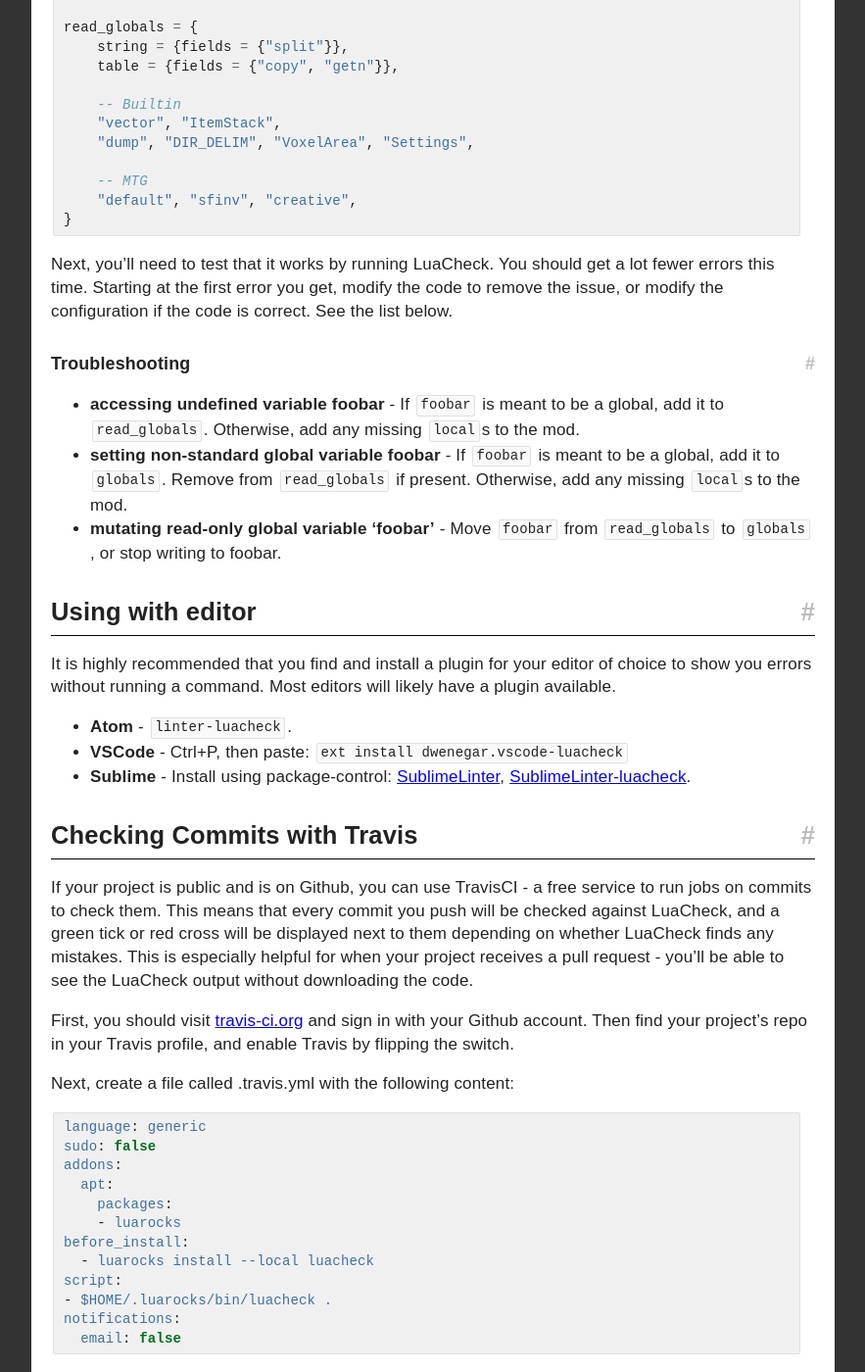
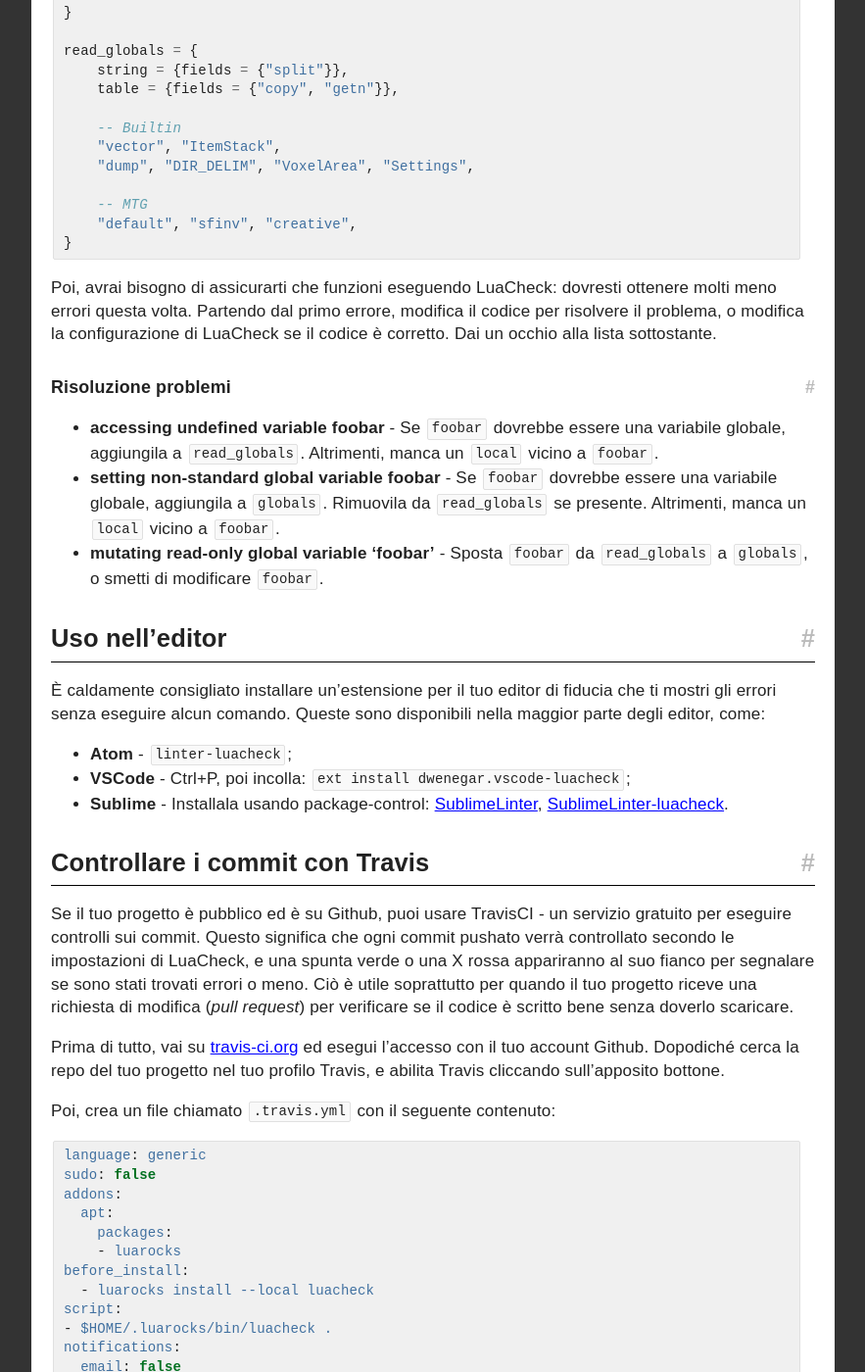
Before and after one commit to rubenwardy/minetest_modding_book, a Jekyll site: the page built from _it/quality/luacheck.md, in a window 1280 px wide and 1400 px high, scrolled down 1443 px. Shown: the whole window at 98% size, without its empty margins (338-1221 px from the left). Built offline with Jekyll 4.4.1, drawn with Linux system fonts in a browser that asks for light colours; nearby versions of some CDN libraries; some of the changed text lies outside the part shown.

Commit message:
Automatic Error Checking - Italian translation added

````diff
--- a/_it/quality/luacheck.md
+++ b/_it/quality/luacheck.md
@@ -1,64 +1,61 @@
 ---
-title: Automatic Error Checking
+title: Controllo automatico degli errori
 layout: default
 root: ../..
 idx: 8.2
-description: Use LuaCheck to find errors
-redirect_from: /en/chapters/luacheck.html
+description: Usa LuaCheck per trovare eventuali errori
+redirect_from: /it/chapters/luacheck.html
 ---
 
-## Introduction <!-- omit in toc -->
+## Introduzione <!-- omit in toc -->
 
-In this chapter, you will learn how to use a tool called LuaCheck to automatically
-scan your mod for any mistakes. This tool can be used in combination with your
-editor to provide alerts to any mistakes.
+In questo capitolo, imparerai come usare uno strumento chiamato LuaCheck per scansionare automaticamente le tue mod alla ricerca di eventuali errori.
+LuaCheck può essere usato in combinazione con l'editor per fornire avvertimenti vari.
 
-- [Installing LuaCheck](#installing-luacheck)
+- [Installare LuaCheck](#installare-luacheck)
   - [Windows](#windows)
   - [Linux](#linux)
-- [Running LuaCheck](#running-luacheck)
-- [Configuring LuaCheck](#configuring-luacheck)
-  - [Troubleshooting](#troubleshooting)
-- [Using with editor](#using-with-editor)
-- [Checking Commits with Travis](#checking-commits-with-travis)
+- [Eseguire LuaCheck](#eseguire-luacheck)
+- [Configurare LuaCheck](#configurare-luacheck)
+  - [Risoluzione problemi](#risoluzione-problemi)
+- [Uso nell'editor](#uso-nelleditor)
+- [Controllare i commit con Travis](#controllare-i-commit-con-travis)
 
-## Installing LuaCheck
+## Installare LuaCheck
 
 ### Windows
 
-Simply download luacheck.exe from
-[the Github Releases page](https://github.com/mpeterv/luacheck/releases).
+Basta scaricare luacheck.exe dall'apposita [pagina delle release su Github](https://github.com/mpeterv/luacheck/releases).
 
 ### Linux
 
-First, you'll need to install LuaRocks:
+Per prima cosa, avrai bisogno di installare LuaRocks:
 
     sudo apt install luarocks
 
-You can then install LuaCheck globally:
+Poi va installato globalmente LuaCheck:
 
     sudo luarocks install luacheck
 
-Check that it's installed with the following command:
+Per controllare che sia stato installato correttamente, fai:
 
     luacheck -v
 
-## Running LuaCheck
+## Eseguire LuaCheck
 
-The first time you run LuaCheck, it will probably pick up a lot of false
-errors. This is because it still needs to be configured.
+La prima volta che si esegue LuaCheck, segnalerà probabilmente un sacco di falsi errori.
+Questo perché ha ancora bisogno di essere configurato.
 
-On Windows, open powershell or bash in the root folder of your project
-and run `path\to\luacheck.exe .`
+Su Windows, apri la powershell o la bash nella cartella principale del tuo progetto ed esegui `path\to\luacheck.exe .`
 
-On Linux, run `luacheck .` whilst in the root folder of your project.
+Su Linux, esegui `luacheck .` nella cartella principale del progetto.
 
-## Configuring LuaCheck
+## Configurare LuaCheck
 
-Create a file called .luacheckrc in the root of your project. This could be the
-root of your game, modpack, or mod.
+Crea un file chiamato .luacheckrc nella cartella principale del tuo progetto.
+Questa può essere quella di un gioco, di una modpack o di una mod.
 
-Put the following contents in it:
+Inserisci il seguente codice all'interno:
 
 ```lua
 unused_args = false
@@ -81,47 +78,40 @@ read_globals = {
 }
 ```
 
-Next, you'll need to test that it works by running LuaCheck. You should get a lot
-fewer errors this time. Starting at the first error you get, modify the code to
-remove the issue, or modify the configuration if the code is correct. See the list
-below.
+Poi, avrai bisogno di assicurarti che funzioni eseguendo LuaCheck: dovresti ottenere molti meno errori questa volta.
+Partendo dal primo errore, modifica il codice per risolvere il problema, o modifica la configurazione di LuaCheck se il codice è corretto.
+Dai un occhio alla lista sottostante.
 
-### Troubleshooting
+### Risoluzione problemi
 
-* **accessing undefined variable foobar** - If `foobar` is meant to be a global,
-  add it to `read_globals`. Otherwise, add any missing `local`s to the mod.
-* **setting non-standard global variable foobar** - If `foobar` is meant to be a global,
-  add it to `globals`. Remove from `read_globals` if present.
-  Otherwise, add any missing `local`s to the mod.
-* **mutating read-only global variable 'foobar'** - Move `foobar` from `read_globals` to
-  `globals`, or stop writing to foobar.
+* **accessing undefined variable foobar** - Se `foobar` dovrebbe essere una variabile globale, aggiungila a `read_globals`.
+  Altrimenti, manca un `local` vicino a `foobar`.
+* **setting non-standard global variable foobar** - Se `foobar` dovrebbe essere una variabile globale, aggiungila a `globals`.
+  Rimuovila da `read_globals` se presente.
+  Altrimenti, manca un `local` vicino a `foobar`.
+* **mutating read-only global variable 'foobar'** - Sposta `foobar` da `read_globals` a `globals`, o smetti di modificare `foobar`.
 
-## Using with editor
+## Uso nell'editor
 
-It is highly recommended that you find and install a plugin for your editor of choice
-to show you errors without running a command. Most editors will likely have a plugin
-available.
+È caldamente consigliato installare un'estensione per il tuo editor di fiducia che ti mostri gli errori senza eseguire alcun comando.
+Queste sono disponibili nella maggior parte degli editor, come:
 
-* **Atom** - `linter-luacheck`.
-* **VSCode** - Ctrl+P, then paste: `ext install dwenegar.vscode-luacheck`
-* **Sublime** - Install using package-control:
+* **Atom** - `linter-luacheck`;
+* **VSCode** - Ctrl+P, poi incolla: `ext install dwenegar.vscode-luacheck`;
+* **Sublime** - Installala usando package-control:
         [SublimeLinter](https://github.com/SublimeLinter/SublimeLinter),
         [SublimeLinter-luacheck](https://github.com/SublimeLinter/SublimeLinter-luacheck).
 
-## Checking Commits with Travis
+## Controllare i commit con Travis
 
-If your project is public and is on Github, you can use TravisCI - a free service
-to run jobs on commits to check them. This means that every commit you push will
-be checked against LuaCheck, and a green tick or red cross will be displayed next to them
-depending on whether LuaCheck finds any mistakes. This is especially helpful for
-when your project receives a pull request - you'll be able to see the LuaCheck output
-without downloading the code.
+Se il tuo progetto è pubblico ed è su Github, puoi usare TravisCI - un servizio gratuito per eseguire controlli sui commit.
+Questo significa che ogni commit pushato verrà controllato secondo le impostazioni di LuaCheck, e una spunta verde o una X rossa appariranno al suo fianco per segnalare se sono stati trovati errori o meno.
+Ciò è utile soprattutto per quando il tuo progetto riceve una richiesta di modifica (*pull request*) per verificare se il codice è scritto bene senza doverlo scaricare.
 
-First, you should visit [travis-ci.org](https://travis-ci.org/) and sign in with
-your Github account. Then find your project's repo in your Travis profile,
-and enable Travis by flipping the switch.
+Prima di tutto, vai su [travis-ci.org](https://travis-ci.org/) ed esegui l'accesso con il tuo account Github.
+Dopodiché cerca la repo del tuo progetto nel tuo profilo Travis, e abilita Travis cliccando sull'apposito bottone.
 
-Next, create a file called .travis.yml with the following content:
+Poi, crea un file chiamato `.travis.yml` con il seguente contenuto:
 
 ```yml
 language: generic
@@ -138,15 +128,14 @@ notifications:
   email: false
 ```
 
-If your project is a game rather than a mod or mod pack,
-change the line after `script:` to:
+Se il tuo progetto è un gioco piuttosto che una mod o un pacchetto di mod, cambia la riga dopo `script:` con:
 
 ```yml
 - $HOME/.luarocks/bin/luacheck mods/
 ```
 
-Now commit and push to Github. Go to your project's page on Github, and click
-'commits'. You should see an orange disc next to the commit you just made.
-After awhile it should change either into a green tick or a red cross depending on the
-outcome of LuaCheck. In either case, you can click the icon to see the build logs
-and the output of LuaCheck.
+Ora esegui il commit e il push su Github.
+Vai alla pagina del tuo progetto e clicca su "commits".
+Dovresti vedere un cerchietto arancione di fianco al commit che hai appena fatto.
+Dopo un po' di tempo il cerchietto dovrebbe cambiare in una spunta verde o in una X rossa (a seconda dell'esito, come detto prima).
+In entrambi i casi, puoi cliccare l'icona per vedere il resoconto dell'operazione e l'output di LuaCheck.
````
